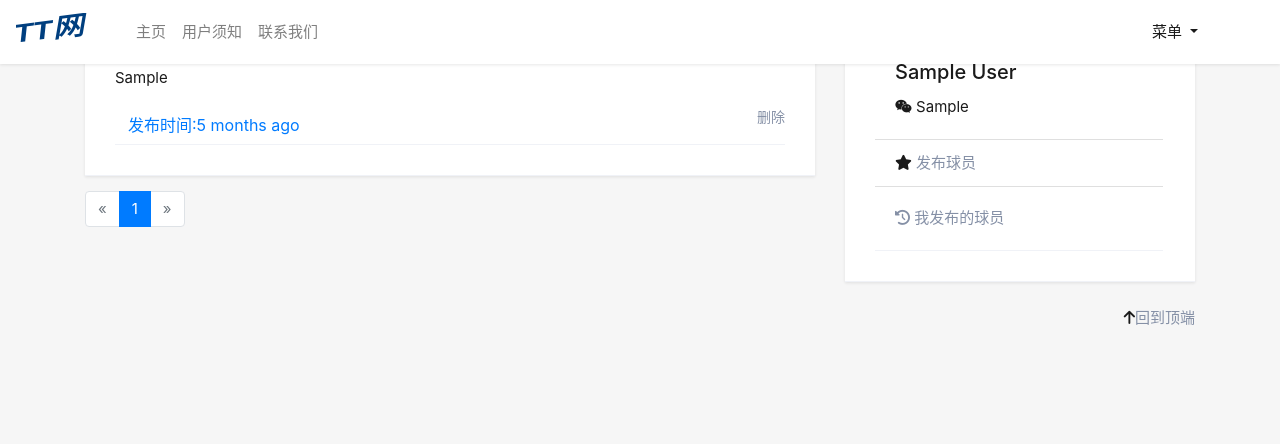
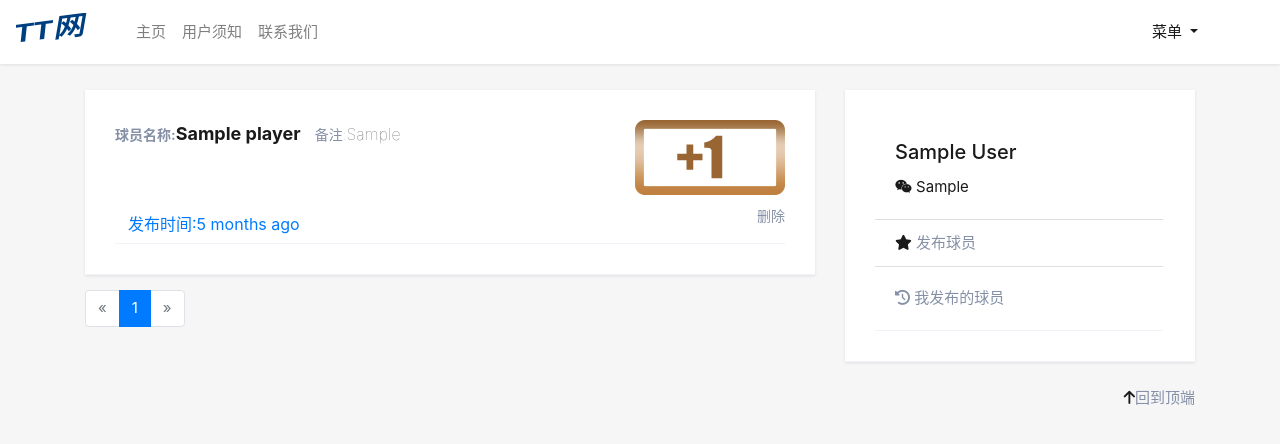
Before and after one commit to litter-rabbit/tt, a Flask app: page /show/player in a window 1280 px wide. Shown: the top 444 px of the page. Run offline with Flask 2, Linux system fonts and the light colour scheme; a user stored in the database is signed in; tables that the repository leaves empty hold one stand-in row (values such as "Sample post"); some libraries are stand-ins or nearby versions.

Commit message:
展示球员部分更新

```diff
--- a/tt/templates/base.html
+++ b/tt/templates/base.html
@@ -86,6 +86,7 @@
     </div>
 </nav>
 
+
 {% endblock nav%}
 
 
--- a/tt/templates/macors.html
+++ b/tt/templates/macors.html
@@ -24,12 +24,11 @@
 
 {% macro player_card2(player) %}
 <div class="card">
-    <div class="title">
-        <i class="fa fa-user-circle">{{ player.name}}</i>
-        <i class="fa fa-line-chart" aria-hidden="true">+{{ player.rank}}</i>
-    </div>
-    <div class="back-comment">
-        <p>{{ player.backup }}</p>
+      <div class="title">
+        <span><span class="title-tag"> 球员名称:</span>{{ player.name}}</span>
+        <span class="backup-detail" ><span class="title-tag"> 备注:</span>{{ player.backup }}</span>
+         {% set file_name = 'image/' ~ player.rank~'.png' %}
+         <img class="rank-img" style="float: right" src="{{ url_for('static',filename=file_name) }}">
     </div>
     <div class="user">
         <button type="button" class="btn btn-link">发布时间:{{ moment(player.timestamp).fromNow() }}</button>
--- a/tt/templates/main/show_players.html
+++ b/tt/templates/main/show_players.html
@@ -5,6 +5,9 @@
 {% block content %}
 <main>
     <div class="container">
+        <div id="brandtitle" class="row">
+            <span id="websitetitle">TT网  FIFA Online3 交易信息平台</span>
+        </div>
         <div class="row">
             <div class="col-md-8">
                 <div class="cards">
```
